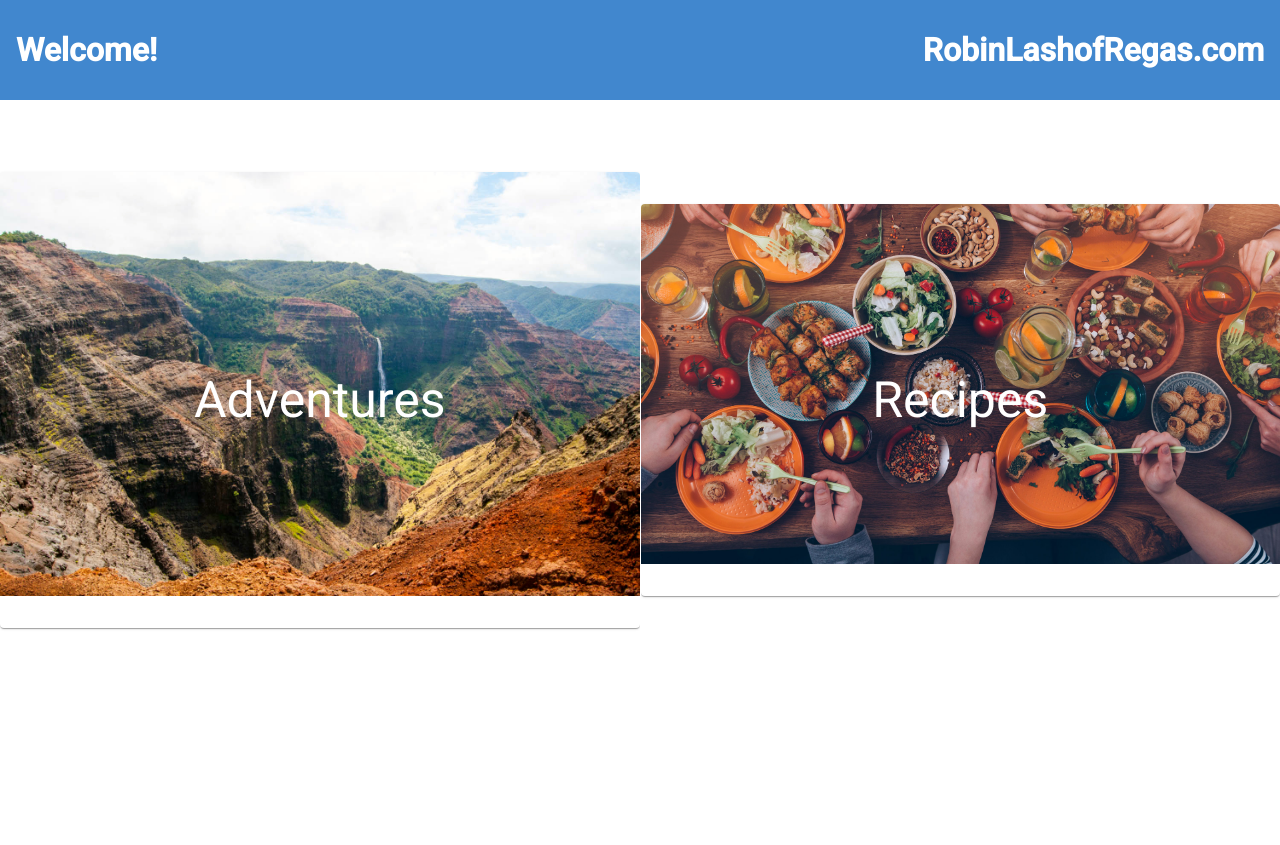
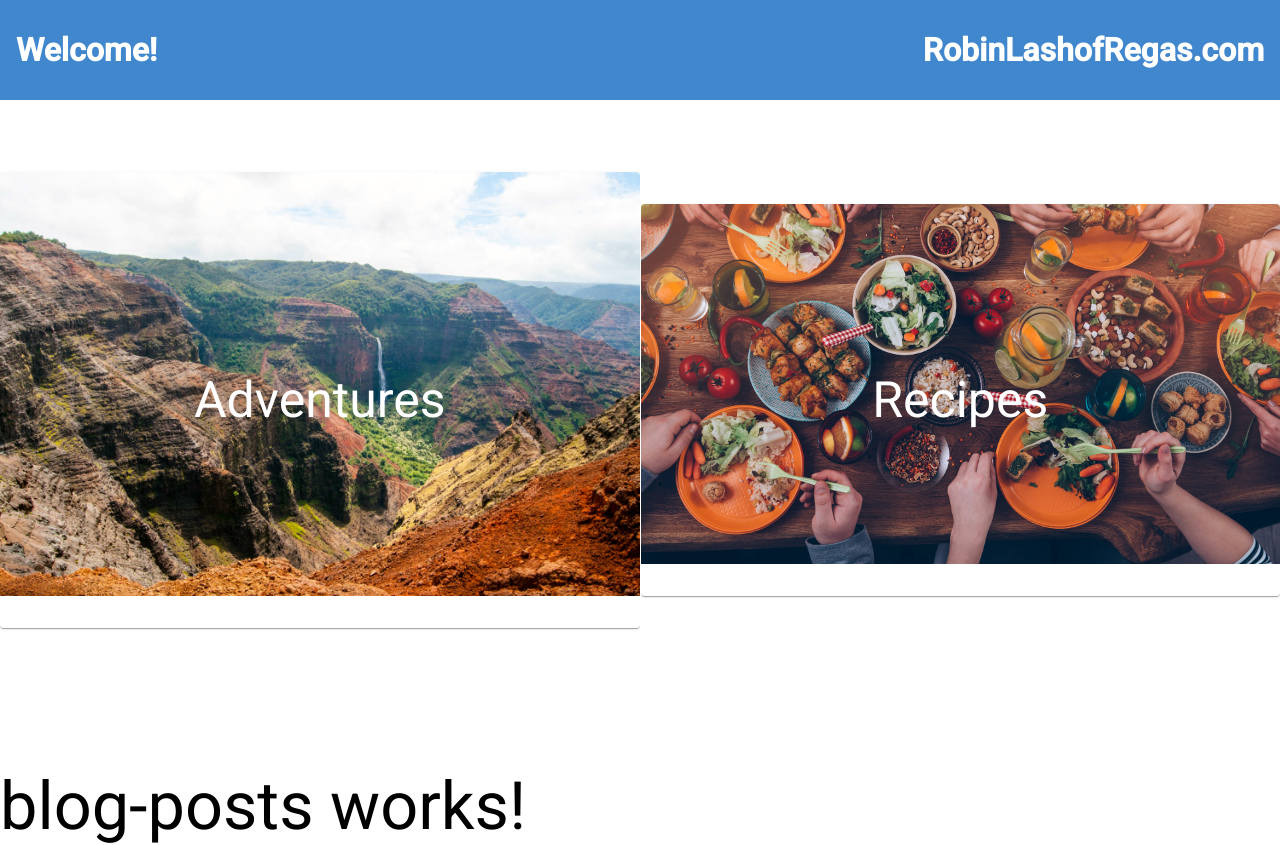
Before and after one commit to RLashofRegas/RobinLashofRegas.com, an Angular app in the folder src/webspa/: page / in a window 1280 px wide. Before the commit the page ends 800 px from the top, so only its background shows below. Built offline with nearby package versions, Linux system fonts and the light colour scheme.

Commit message:
add  blog-posts component

```diff
--- a/src/webspa/src/app/app.component.html
+++ b/src/webspa/src/app/app.component.html
@@ -2,6 +2,6 @@
 
 <app-topic-tiles></app-topic-tiles>
 
-
+<app-blog-posts></app-blog-posts>
 
 <router-outlet></router-outlet>
--- a/src/webspa/src/app/app.module.ts
+++ b/src/webspa/src/app/app.module.ts
@@ -9,6 +9,7 @@ import { BrowserAnimationsModule } from '@angular/platform-browser/animations';
 import { MatCardModule } from '@angular/material/card';
 import { MatGridListModule } from '@angular/material/grid-list';
 import { TopicTileComponent } from './topic-tiles/topic-tile/topic-tile.component';
+import { BlogPostsComponent } from './blog-posts/blog-posts.component';
 
 
 @NgModule({
@@ -16,7 +17,8 @@ import { TopicTileComponent } from './topic-tiles/topic-tile/topic-tile.componen
     AppComponent,
     TopBarComponent,
     TopicTilesComponent,
-    TopicTileComponent
+    TopicTileComponent,
+    BlogPostsComponent
   ],
   imports: [
     BrowserModule,
--- /dev/null
+++ b/src/webspa/src/app/blog-posts/blog-posts.component.html
@@ -0,0 +1 @@
+<p style="color:black;font-size: 50pt;">blog-posts works!</p>
--- /dev/null
+++ b/src/webspa/src/app/blog-posts/blog-posts.component.ts
@@ -0,0 +1,15 @@
+import { Component, OnInit } from '@angular/core';
+
+@Component({
+  selector: 'app-blog-posts',
+  templateUrl: './blog-posts.component.html',
+  styleUrls: ['./blog-posts.component.css']
+})
+export class BlogPostsComponent implements OnInit {
+
+  constructor() { }
+
+  ngOnInit() {
+  }
+
+}
```
Also changed, not shown: src/webspa/src/app/blog-posts/blog-posts.component.css (added), 1 other file (tests, documents, lock files or other folders).
